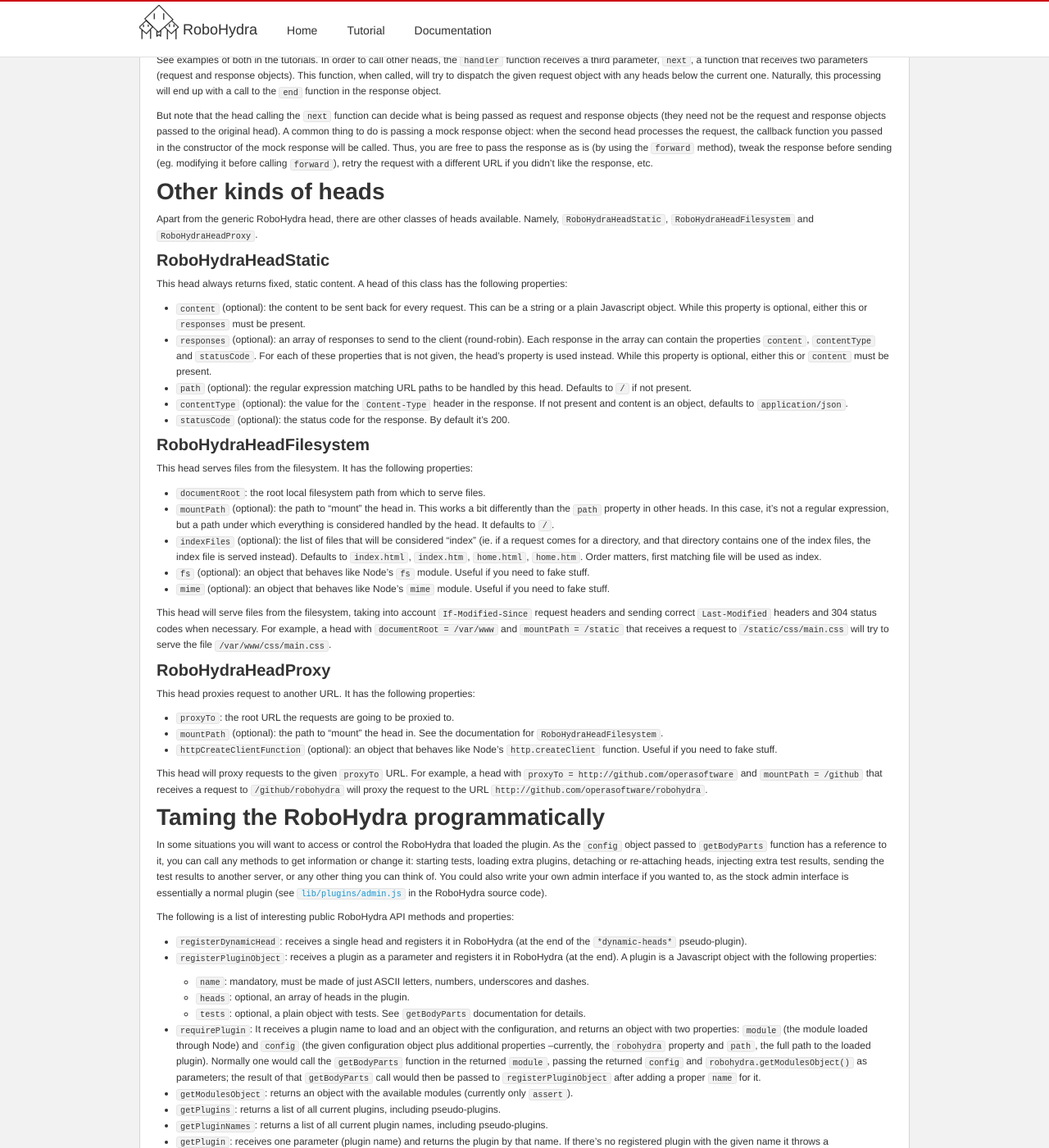
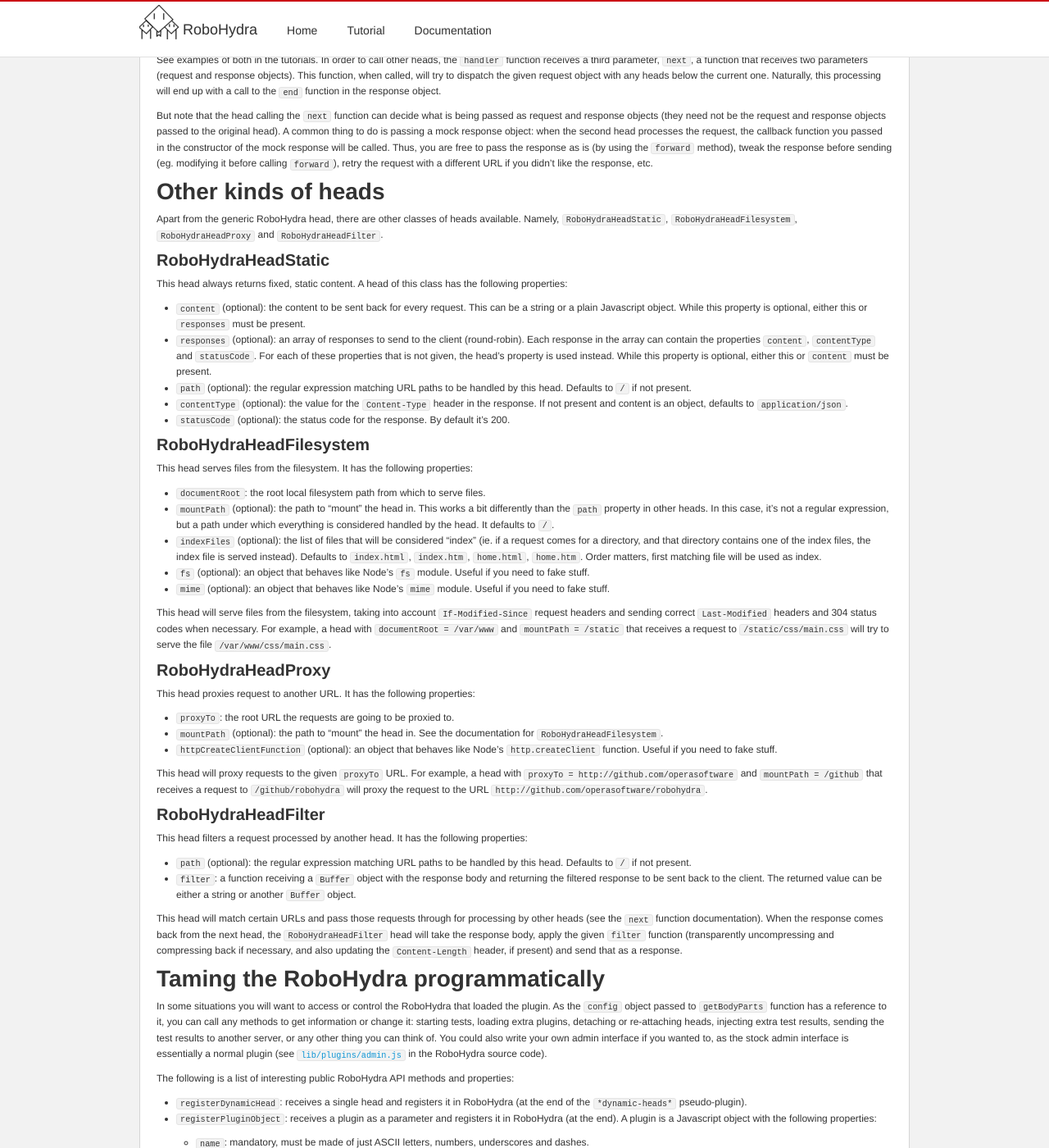
Before and after one commit to robohydra/robohydra, a Jekyll site: the page built from documentation/index.md, in a window 1280 px wide and 1400 px high, scrolled down 3002 px. Shown: the whole window at 82% size. Built offline with Jekyll 4.4.1, drawn with Linux system fonts in a browser that asks for light colours.

Commit message:
Document new head RoboHydraHeadFilter

```diff
--- a/documentation/index.md
+++ b/documentation/index.md
@@ -317,7 +317,8 @@
 --------------------
 Apart from the generic RoboHydra head, there are other classes of
 heads available. Namely, `RoboHydraHeadStatic`,
-`RoboHydraHeadFilesystem` and `RoboHydraHeadProxy`.
+`RoboHydraHeadFilesystem`, `RoboHydraHeadProxy` and
+`RoboHydraHeadFilter`.
 
 
 ### RoboHydraHeadStatic
@@ -388,6 +389,26 @@
 `mountPath = /github` that receives a request to `/github/robohydra`
 will proxy the request to the URL
 `http://github.com/operasoftware/robohydra`.
+
+
+### RoboHydraHeadFilter
+This head filters a request processed by another head. It has the
+following properties:
+
+* `path` (optional): the regular expression matching URL paths to be
+  handled by this head. Defaults to `/` if not present.
+* `filter`: a function receiving a `Buffer` object with the response
+  body and returning the filtered response to be sent back to the
+  client. The returned value can be either a string or another
+  `Buffer` object.
+
+This head will match certain URLs and pass those requests through for
+processing by other heads (see the `next` function
+documentation). When the response comes back from the next head, the
+`RoboHydraHeadFilter` head will take the response body, apply the
+given `filter` function (transparently uncompressing and compressing
+back if necessary, and also updating the `Content-Length` header, if
+present) and send that as a response.
 
 
 Taming the RoboHydra programmatically
```
